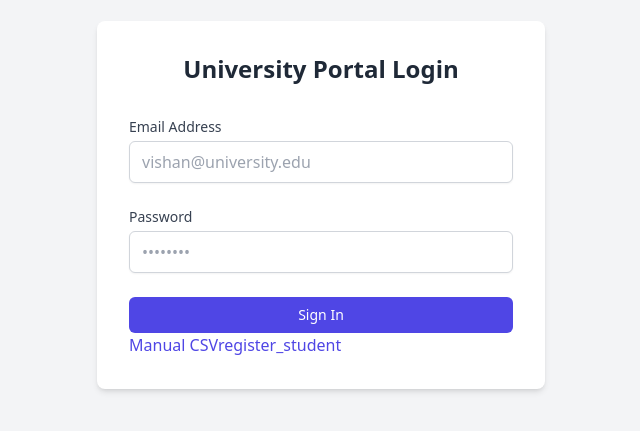
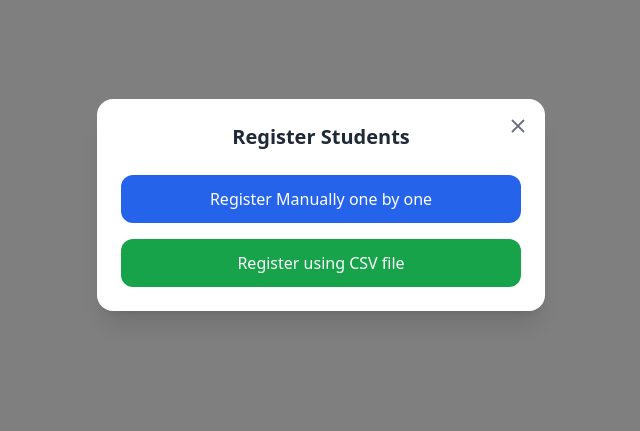
Before and after one commit to rishu458/NewAttend, a React (Create React App) app: page /choose-manual-or-csv in a window 1280 px wide. Before the commit this address led to /. Shown: the part 195-626 px from the top of the page, without its empty margins (319-959 px from the left). Built offline with nearby package versions, Linux system fonts and the light colour scheme.

Commit message:
added tokens to components

```diff
--- a/package.json
+++ b/package.json
@@ -7,6 +7,7 @@
     "@testing-library/jest-dom": "^6.9.1",
     "@testing-library/react": "^16.3.2",
     "@testing-library/user-event": "^13.5.0",
+    "lucide-react": "^1.8.0",
     "papaparse": "^5.5.3",
     "react": "^19.2.4",
     "react-dom": "^19.2.4",
--- a/src/App.js
+++ b/src/App.js
@@ -12,6 +12,8 @@ import LecturerDashboard from './pages/lecturer_page';
 import Createsession from './components/create_session';
 import LecPasswordReset from './components/lecturer_password_change';
 import StudentManagement from './components/StudentManagement';
+import PasswordResetModal from './components/Choos_password_changer';
+import CsvorManual from './components/choose_manual_or_csv';
 
 function App() {
   return (
@@ -30,7 +32,8 @@ function App() {
           <Route path="/register" element={<Register />} />
           <Route path="/register-csv" element={<RegisterCSV />} />
           <Route path="/student-management" element={<StudentManagement />} />
-
+          <Route path="/choose-password-reset" element={<PasswordResetModal isOpen={true} onClose={() => {}} />} />
+          <Route path="/choose-manual-or-csv" element={<CsvorManual isOpen={true} onClose={() => {}} />} />
           {/* Other Routes
 
 
--- /dev/null
+++ b/src/components/Choos_password_changer.js
@@ -0,0 +1,51 @@
+import { X } from "lucide-react";
+import { useNavigate } from "react-router-dom";
+
+export default function PasswordResetModal({ isOpen}) {
+  const navigate = useNavigate();
+
+  if (!isOpen) return null;
+
+  return (
+    <div className="fixed inset-0 z-50 flex items-center justify-center bg-black/50 backdrop-blur-sm">
+
+      {/* Modal Box */}
+      <div className="relative w-full max-w-md bg-white rounded-2xl shadow-xl p-6">
+
+        {/* Close Button */}
+        <button
+          onClick={() => navigate("/")}
+          className="absolute top-4 right-4 text-gray-500 hover:text-red-500 transition"
+        >
+          <X size={22} />
+        </button>
+
+        {/* Title */}
+        <h2 className="text-xl font-semibold text-gray-800 mb-6 text-center">
+          Reset Password
+        </h2>
+
+        {/* Buttons */}
+        <div className="flex flex-col gap-4">
+
+          {/* Lecturer Button */}
+          <button
+            onClick={() => navigate("/password-reset-lecturers")}
+            className="w-full py-3 rounded-xl bg-blue-600 text-white font-medium hover:bg-blue-700 transition"
+          >
+            Lecturer Password Reset
+          </button>
+
+          {/* Student Button */}
+          <button
+            onClick={() => navigate("/reset-password-students")}
+            className="w-full py-3 rounded-xl bg-green-600 text-white font-medium hover:bg-green-700 transition"
+          >
+            Student Password Reset
+          </button>
+
+        </div>
+      </div>
+    </div>
+  );
+}
--- a/src/components/Register.js
+++ b/src/components/Register.js
@@ -25,7 +25,8 @@ function Register() {
         {
           method: "POST",
           headers: {
-            "Content-Type": "application/json"
+            "Content-Type": "application/json",
+            'Authorization': `Bearer ${localStorage.getItem('token')}`
           },
           body: JSON.stringify(formData)
         }
--- a/src/components/StudentManagement.jsx
+++ b/src/components/StudentManagement.jsx
@@ -17,7 +17,13 @@ function StudentManagement() {
 
     try {
       const res = await fetch(
-        `http://localhost:5000/api/student/manage?institution=${inst}`
+        `http://localhost:5000/api/student/manage?institution=${inst}`,
+        {
+          headers: {
+            "Content-Type": "application/json",
+            'Authorization': `Bearer ${localStorage.getItem('token')}`
+          }
+        }
       );
 
       const data = await res.json();
@@ -34,6 +40,7 @@ function StudentManagement() {
   // =========================
   const handleInstitutionChange = (e) => {
     const inst = e.target.value;
+    console.log("Selected:", inst);
     setInstitution(inst);
     fetchStudents(inst);
   };
@@ -55,6 +62,7 @@ function StudentManagement() {
           method: "PUT",
           headers: {
             "Content-Type": "application/json",
+            'Authorization': `Bearer ${localStorage.getItem('token')}`
           },
           body: JSON.stringify({
             studentID,
--- a/src/components/change_password.js
+++ b/src/components/change_password.js
@@ -116,7 +116,7 @@ function PasswordReset() {
     <div className="flex items-center justify-center min-h-screen bg-gray-100">
       <div className="bg-white p-8 rounded-lg shadow-lg w-full max-w-md">
         <h2 className="text-2xl font-bold mb-6 text-center text-gray-800">
-          Reset Password
+          Reset Password for Students
         </h2>
 
         <form onSubmit={handleSubmit} className="space-y-4">
--- /dev/null
+++ b/src/components/choose_manual_or_csv.js
@@ -0,0 +1,51 @@
+import { X } from "lucide-react";
+import { useNavigate } from "react-router-dom";
+
+export default function CsvorManual({ isOpen}) {
+  const navigate = useNavigate();
+
+  if (!isOpen) return null;
+
+  return (
+    <div className="fixed inset-0 z-50 flex items-center justify-center bg-black/50 backdrop-blur-sm">
+
+      {/* Modal Box */}
+      <div className="relative w-full max-w-md bg-white rounded-2xl shadow-xl p-6">
+
+        {/* Close Button */}
+        <button
+          onClick={() => navigate("/lecturer-dashboard")}
+          className="absolute top-4 right-4 text-gray-500 hover:text-red-500 transition"
+        >
+          <X size={22} />
+        </button>
+
+        {/* Title */}
+        <h2 className="text-xl font-semibold text-gray-800 mb-6 text-center">
+          Register Students
+        </h2>
+
+        {/* Buttons */}
+        <div className="flex flex-col gap-4">
+
+          {/* Lecturer Button */}
+          <button
+            onClick={() => navigate("/register")}
+            className="w-full py-3 rounded-xl bg-blue-600 text-white font-medium hover:bg-blue-700 transition"
+          >
+            Register Manually one by one
+          </button>
+
+          {/* Student Button */}
+          <button
+            onClick={() => navigate("/register-csv")}
+            className="w-full py-3 rounded-xl bg-green-600 text-white font-medium hover:bg-green-700 transition"
+          >
+            Register using CSV file
+          </button>
+
+        </div>
+      </div>
+    </div>
+  );
+}
--- a/src/components/csv.js
+++ b/src/components/csv.js
@@ -34,7 +34,10 @@ function RegisterCSV() {
               "http://localhost:5000/api/student/register/manual",
               {
                 method: "POST",
-                headers: { "Content-Type": "application/json" },
+                headers: {
+                  "Content-Type": "application/json",
+                  'Authorization': `Bearer ${localStorage.getItem('token')}`
+                },
                 body: JSON.stringify(student),
               }
             );
--- a/src/components/lecturer_password_change.js
+++ b/src/components/lecturer_password_change.js
@@ -90,7 +90,7 @@ function LecPasswordReset() {
     <div className="flex items-center justify-center min-h-screen bg-gray-100">
       <div className="bg-white p-8 rounded-lg shadow-lg w-full max-w-md">
         <h2 className="text-2xl font-bold mb-6 text-center text-gray-800">
-          Reset Password
+          Reset Password for Lecturers
         </h2>
 
         <form onSubmit={handleSubmit} className="space-y-4">
--- a/src/components/login_panel.js
+++ b/src/components/login_panel.js
@@ -106,21 +106,10 @@ const LoginPanel = () => {
           >
           {loading ? "Signing In..." : "Sign In"}
           </button>
-          <span
-           onClick={() => navigate('/register')}
+            <span
+           onClick={() => navigate('/choose-password-reset')}
            className="text-indigo-600 hover:underline cursor-pointer"
-          >Manual
-          </span>
-          <span
-            onClick={() => navigate('/register-csv')}
-            className="text-indigo-600 hover:underline cursor-pointer"
-            >     CSV
-            </span>
-            <span
-           onClick={() => navigate('/reset-password-students')}
-           className="text-indigo-600 hover:underline cursor-pointer"
-          >register_student
-          </span>
+          >Forget Password?</span>
         </form>
       </div>
     </div>
--- a/src/pages/lecturer_page.js
+++ b/src/pages/lecturer_page.js
@@ -133,6 +133,13 @@ const handleLogout = () => {
         >
           Manage Students
         </button>
+
+        <button
+          onClick={() => navigate('/choose-manual-or-csv')}
+          className="bg-yellow-500 px-3 py-2 rounded hover:bg-yellow-600 transition"
+        >
+          Register students
+        </button>
       </div>
     </nav>
 
```
Also changed, not shown: 1 other file (tests, documents, lock files or other folders).
